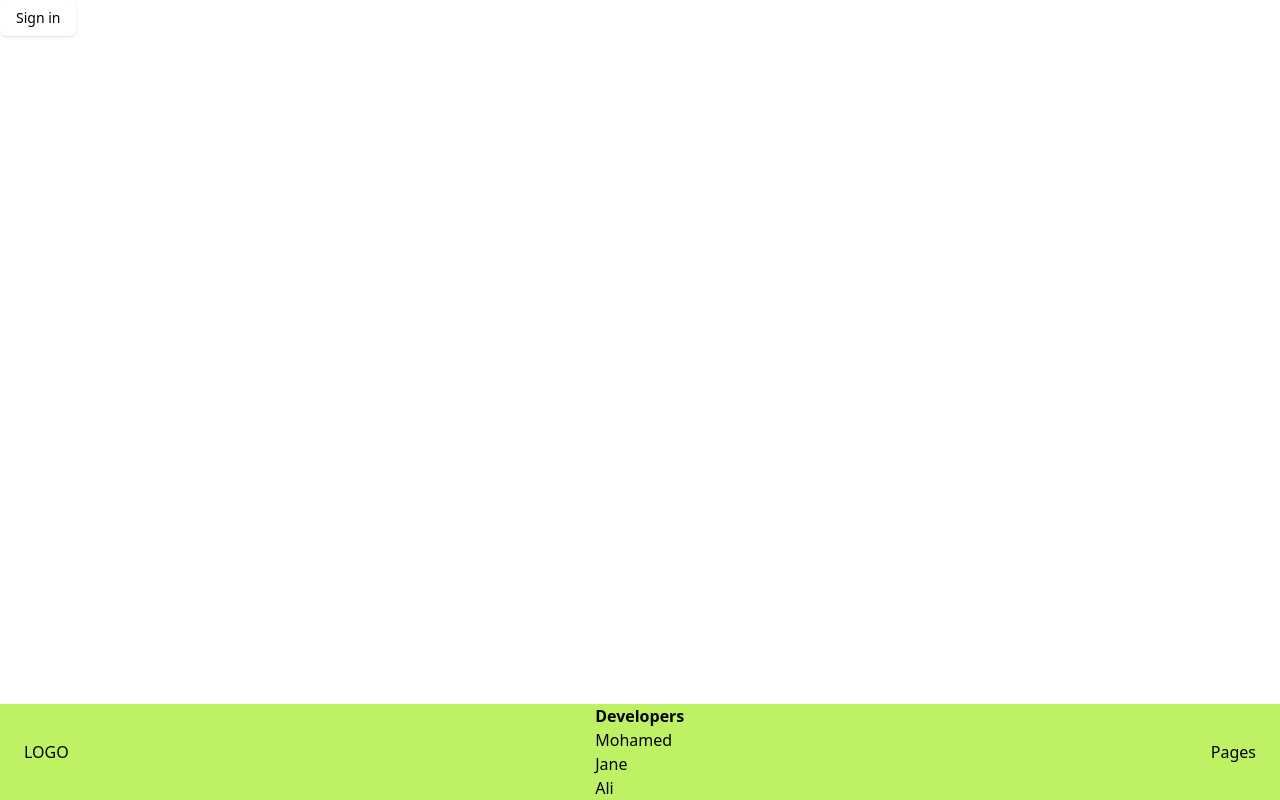
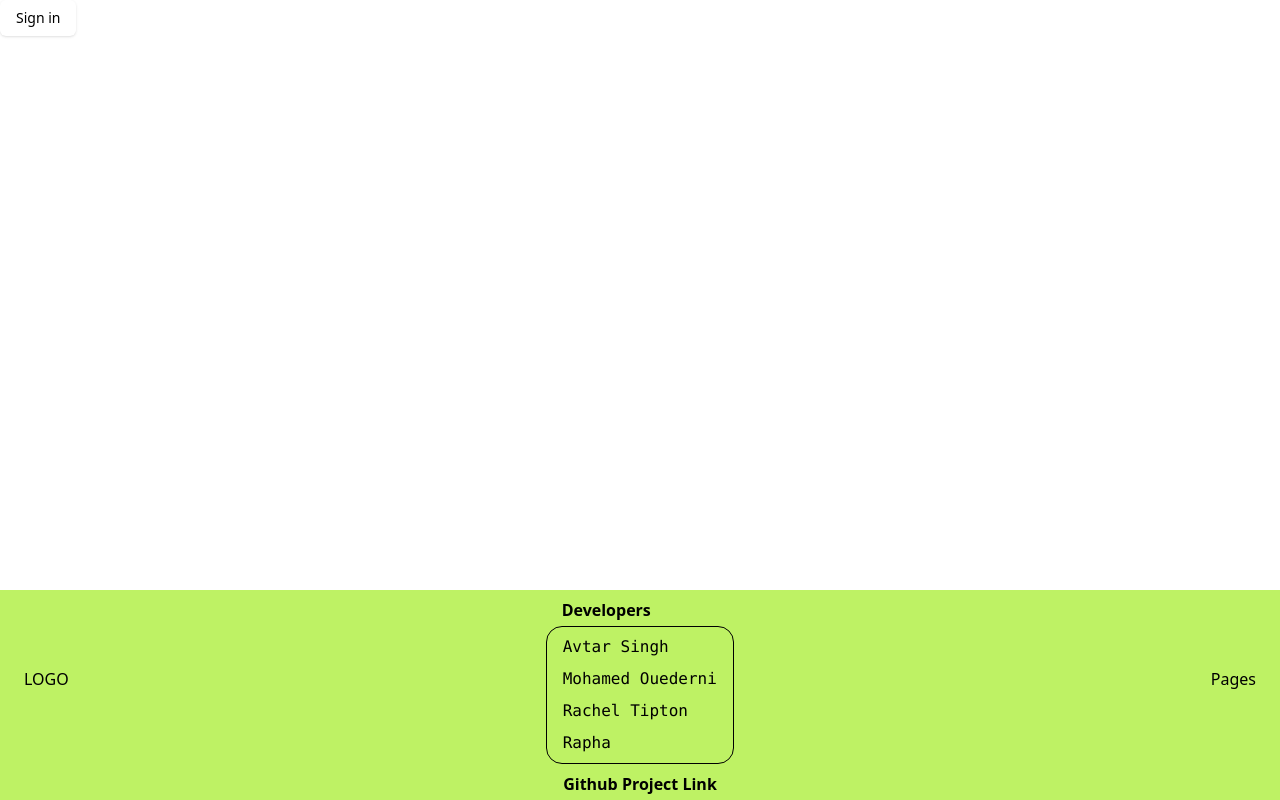
Before and after one commit to rachel-labri-tipton/mediphase-surgery-status-app, a React (Vite) app in the folder v56-team22-surgery-status-board/: page / in a window 1280 px wide. Built offline with nearby package versions, Linux system fonts and the light colour scheme.

Commit message:
feat: update Footer component with team members and GitHub link; clean up App component imports

```diff
--- a/v56-team22-surgery-status-board/src/App.tsx
+++ b/v56-team22-surgery-status-board/src/App.tsx
@@ -1,6 +1,4 @@
-import { useState } from 'react';
-import reactLogo from './assets/react.svg';
-import viteLogo from '/vite.svg';
+
 import { Button } from './components/ui/button';
 import { Link } from 'react-router';
 import MainLayout from './layout/MainLayout';
--- a/v56-team22-surgery-status-board/src/components/Footer/Footer.tsx
+++ b/v56-team22-surgery-status-board/src/components/Footer/Footer.tsx
@@ -1,16 +1,29 @@
 const Footer = () => {
   return (
-    <footer className="w-full px-6 bg-[hsl(82,84.5%,67.1%)] flex justify-between items-center">
-      <div>LOGO</div>
-      <div >
-        <h3 className="font-bold ">Developers</h3>
-        <div className="flex flex-col">
-          <div>Mohamed</div>
-          <div>Jane</div>
-          <div>Ali</div>
+    <footer className="w-full px-6 bg-[hsl(82,84.5%,67.1%)] flex flex-col justify-between items-center">
+      <div className="flex justify-between items-center w-full">
+        <div>LOGO</div>
+        <div className="my-1">
+          <h1 className=" px-4 my-1 font-semibold ">Developers</h1>
+          <div className="flex flex-col border-1 rounded-2xl gap-2 px-4 py-2 font-mono">
+            <div>Avtar Singh</div>
+            <div>Mohamed Ouederni</div>
+            <div>Rachel Tipton</div>
+            <div>Rapha</div>
+          </div>
         </div>
+        <div>Pages</div>
       </div>
-      <div>Pages</div>
+      <div>
+        <h1 className="px-4 my-1 font-semibold">
+          <a
+            href="https://github.com/chingu-voyages/V56-tier2-team-22"
+            target="_blank"
+          >
+            Github Project Link
+          </a>
+        </h1>
+      </div>
     </footer>
   );
 };
```
Also changed, not shown: 1 other file (tests, documents, lock files or other folders).
